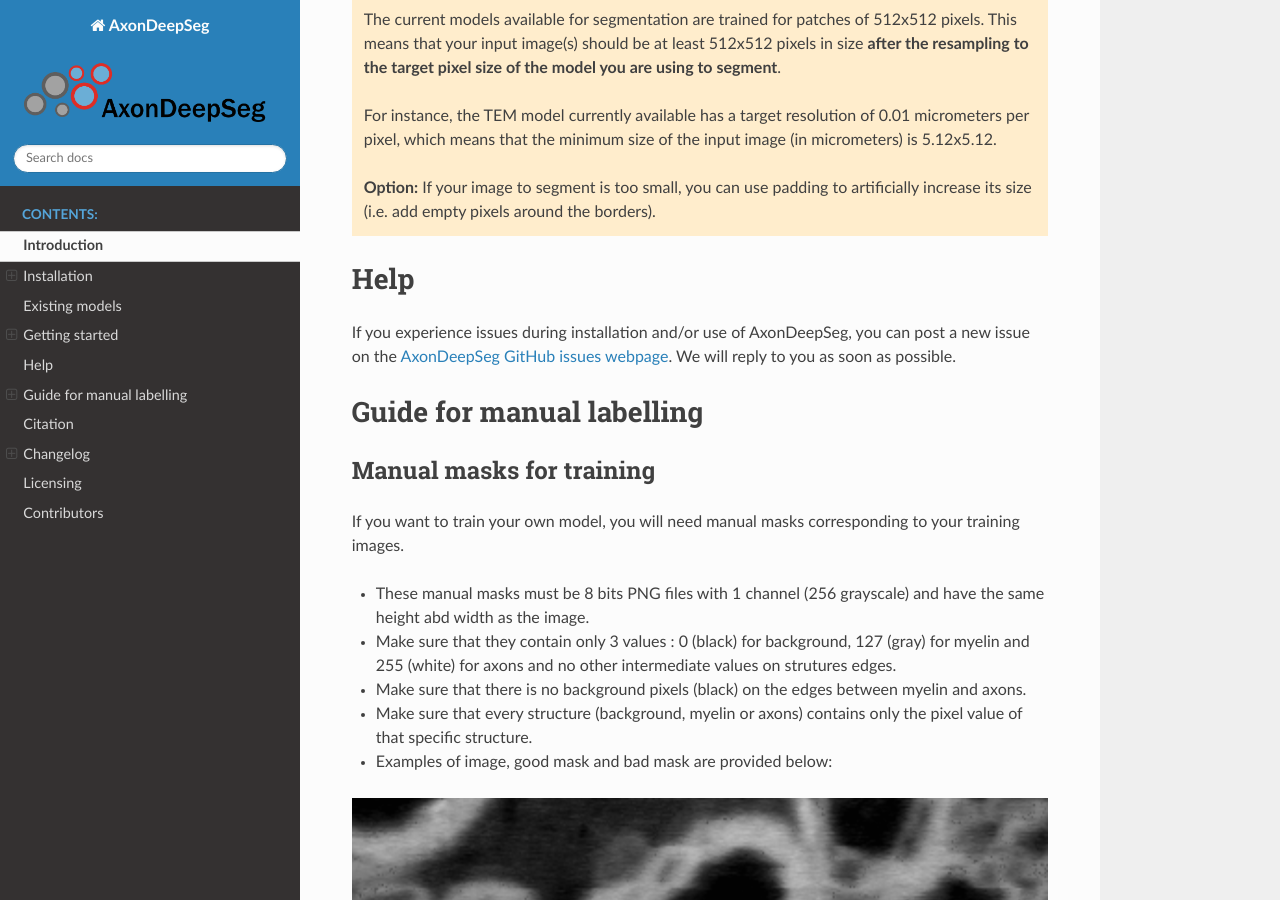
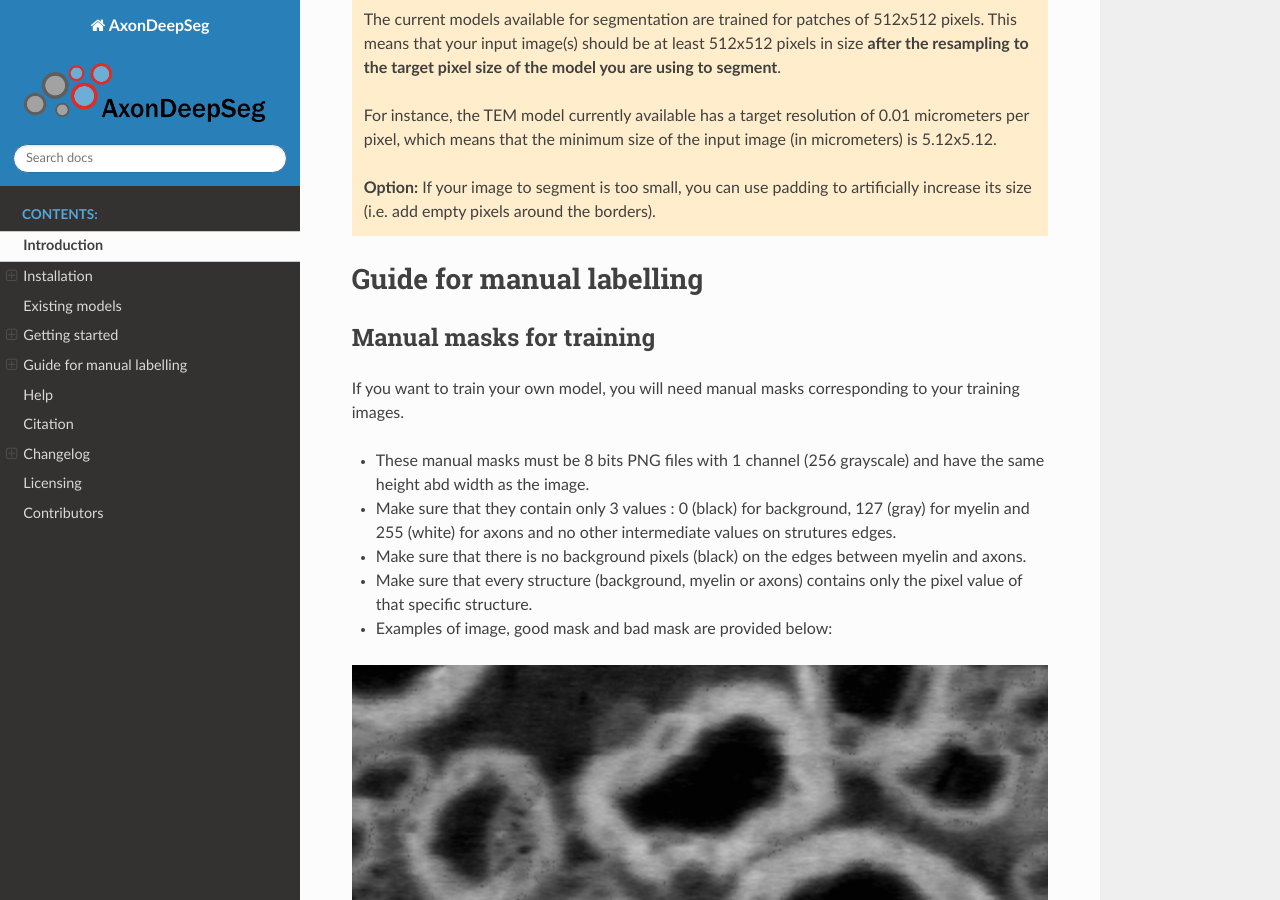
Before and after one commit to axondeepseg/axondeepseg, a Sphinx documentation site: the page built from docs/source/documentation.rst, in a window 1280 px wide and 900 px high, scrolled down 11973 px. Built offline with Sphinx 7.4.7 and the Read the Docs theme 2.0.0, drawn with Linux system fonts in a browser that asks for light colours; some of the changed text lies outside the part shown.

Commit message:
Positioned "Guide to manual labelling" section before "Help" section

```diff
--- a/docs/source/documentation.rst
+++ b/docs/source/documentation.rst
@@ -399,11 +399,6 @@
 
    **Option:** If your image to segment is too small, you can use padding to artificially increase its size (i.e. add empty pixels around the borders).
 
-Help
-===============================================================================
-
-If you experience issues during installation and/or use of AxonDeepSeg, you can post a new issue on the `AxonDeepSeg GitHub issues webpage <https://github.com/neuropoly/axondeepseg/issues>`_. We will reply to you as soon as possible.
-
 Guide for manual labelling
 ===============================================================================
 
```
Also changed, not shown: other parts of docs/source/documentation.rst (+5 -0 lines).
